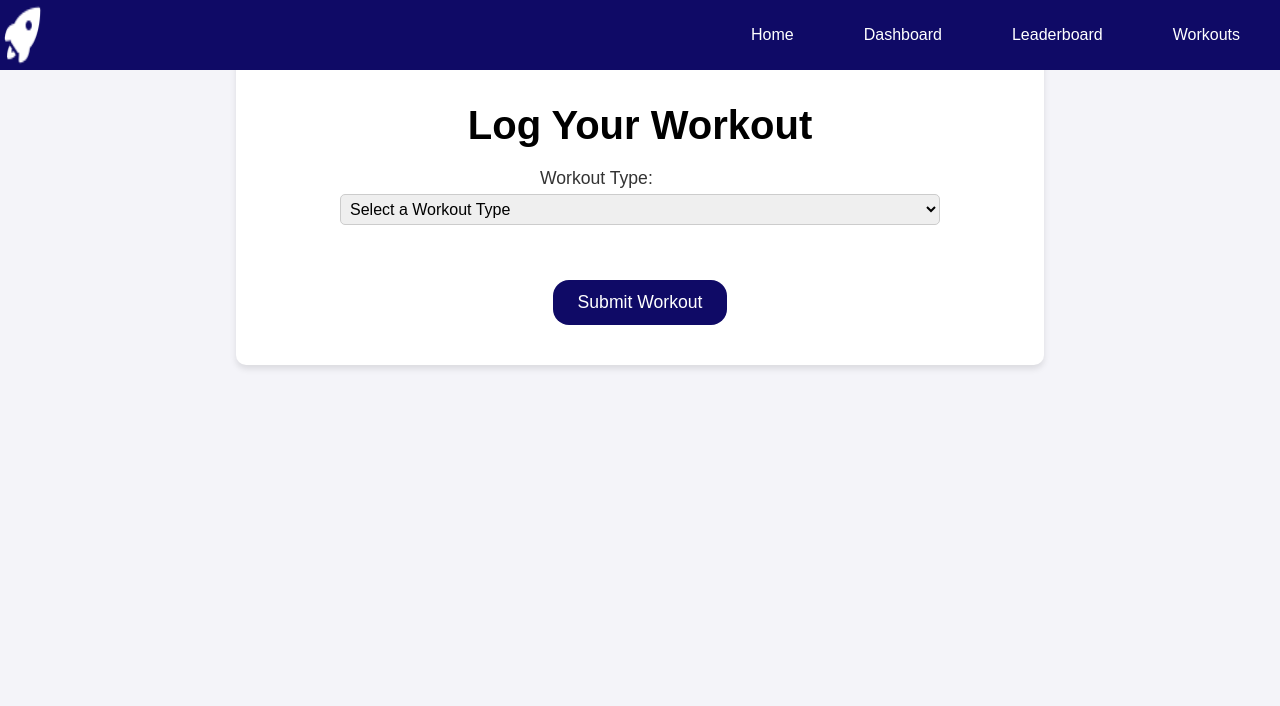
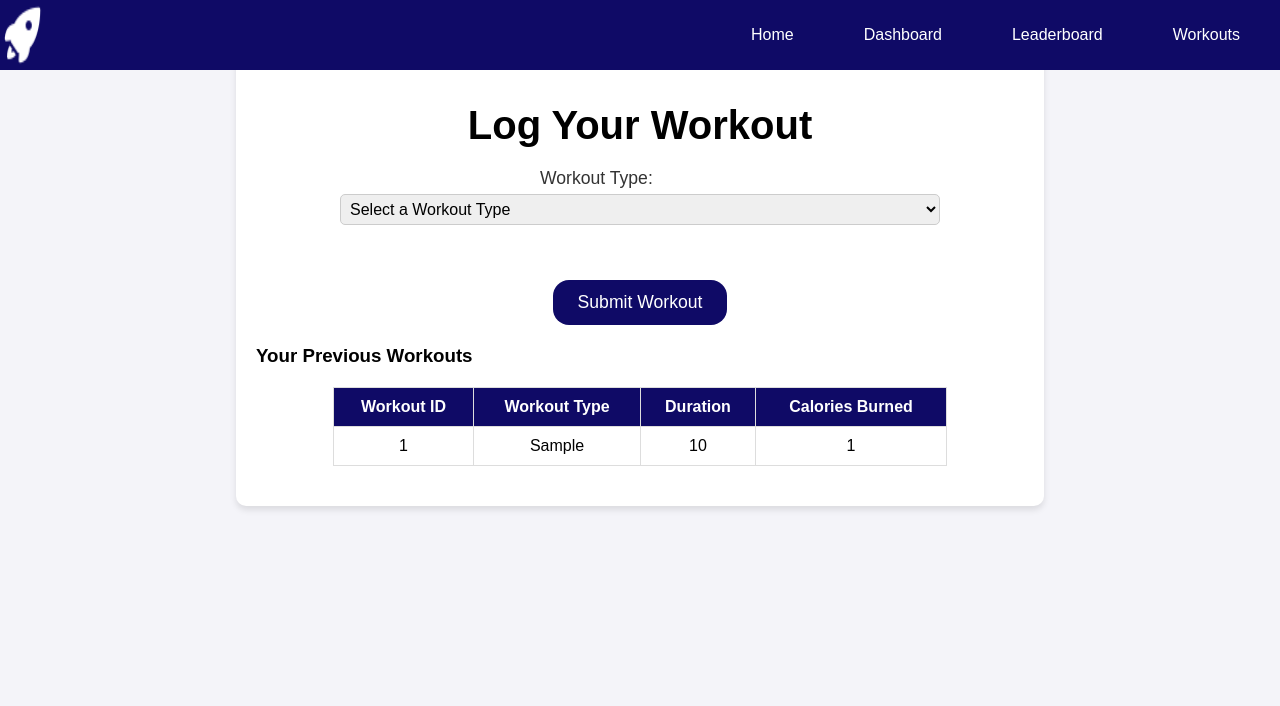
Before and after one commit to a-dandrea/missionCritical, a PHP site: page /frontend/workout.php in a window 1280 px wide. Shown: the top 706 px of the page. Run offline with PHP 8.4, Linux system fonts and the light colour scheme; the visitor is signed in with stand-in values (Sample User, id 1); tables that the repository leaves empty hold one stand-in row (values such as "Sample post").

Commit message:
updates to workout.php

```diff
--- a/frontend/workout.php
+++ b/frontend/workout.php
@@ -67,6 +67,36 @@ $workouts = $stmt->fetchAll(PDO::FETCH_ASSOC);
 
             <button type="submit">Submit Workout</button>
         </form>
+
+
+        <h3>Your Previous Workouts</h3>
+        <!-- Display workouts from the database -->
+        <table>
+            <thead>
+                <tr>
+                    <th>Workout ID</th>
+                    <th>Workout Type</th>
+		    <th>Duration</th>
+                    <th>Calories Burned</th>
+                </tr>
+            </thead>
+            <tbody>
+                <?php if ($workouts): ?>
+                    <?php foreach ($workouts as $workout): ?>
+                        <tr>
+                            <td><?php echo htmlspecialchars($workout['workoutID']); ?></td>
+                            <td><?php echo htmlspecialchars($workout['workoutType']); ?></td>
+                            <td><?php echo htmlspecialchars($workout['duration']); ?></td>
+			    <td><?php echo htmlspecialchars($workout['caloriesBurned']); ?></td>
+                        </tr>
+                    <?php endforeach; ?>
+                <?php else: ?>
+                    <tr>
+                        <td colspan="3">No workouts logged yet.</td>
+                    </tr>
+                <?php endif; ?>
+            </tbody>
+        </table>
     </div>
 
     <script src="assets/script.js"></script>  <!-- Link to script.js -->
```
